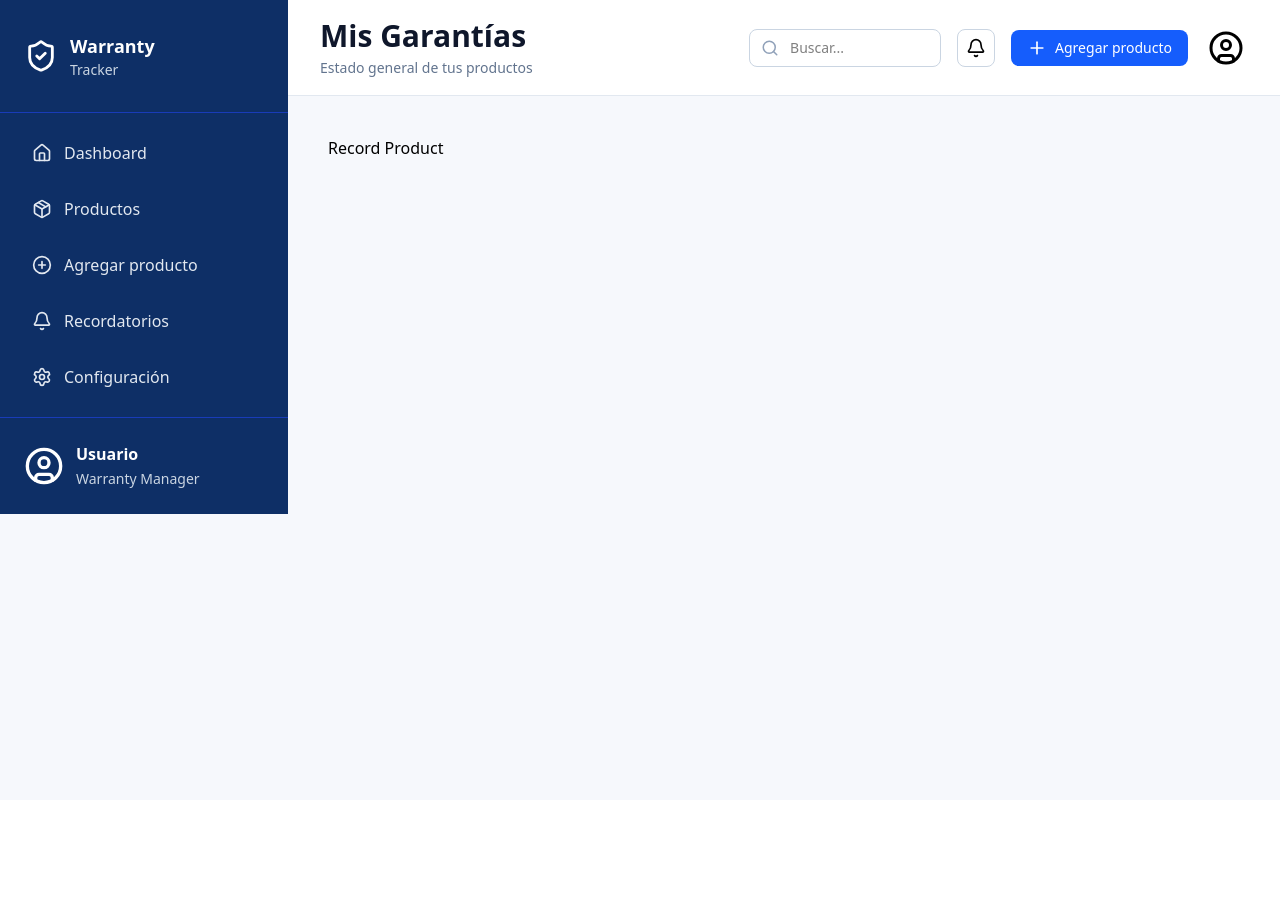
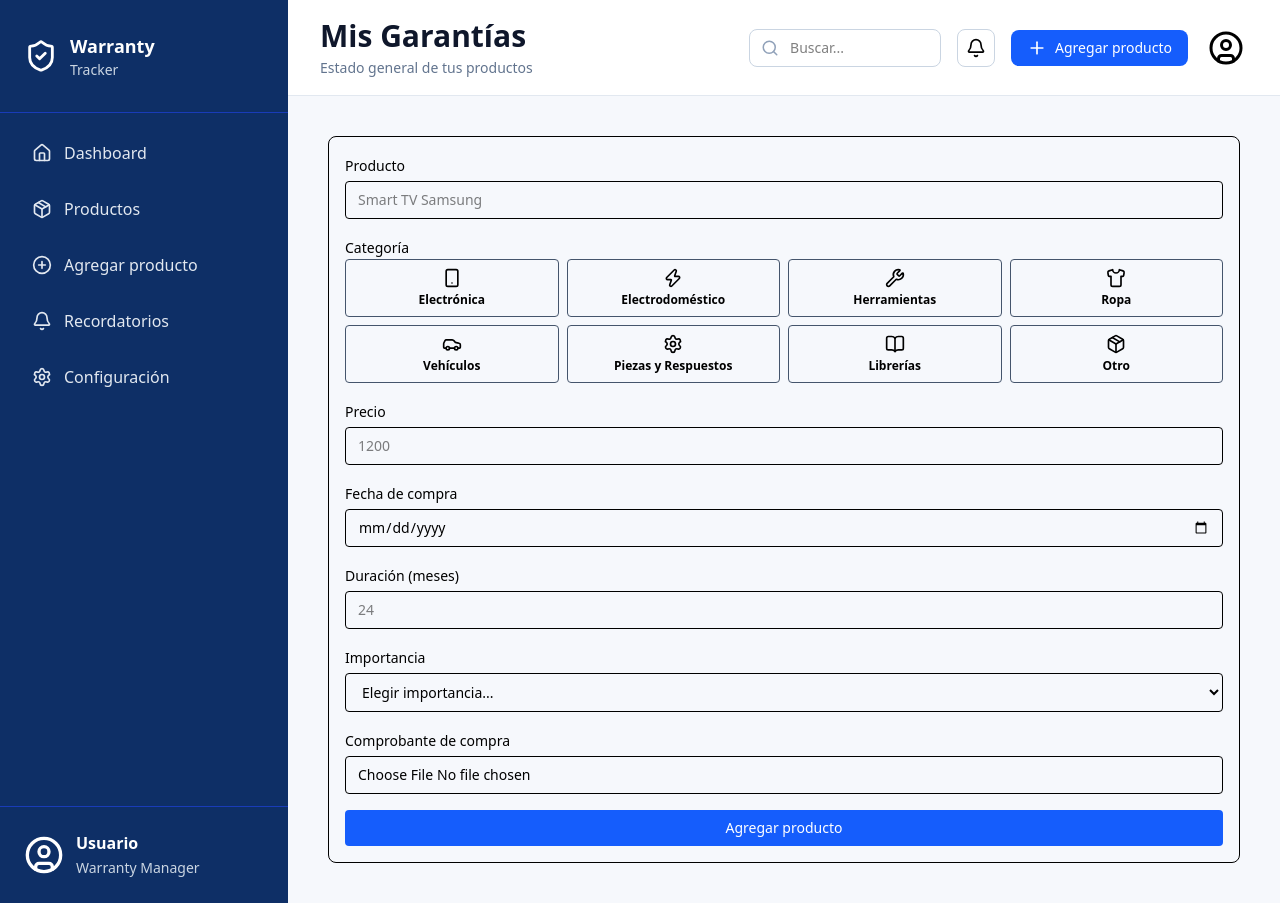
Before and after one commit to Josu98888/warranty-app-next, a Next.js app: page /record-product in a window 1280 px wide. Before the commit the page ends 800 px from the top, so only its background shows below. Built offline with nearby package versions, Linux system fonts and the light colour scheme.

Commit message:
feat: add pages and BUGFIXES.md

```diff
--- a/src/app/(pages)/record-product/page.tsx
+++ b/src/app/(pages)/record-product/page.tsx
@@ -1,14 +1,9 @@
-import type { Metadata } from "next";
-
-export const metadata: Metadata = {
-  title: "Agregar producto | Warranty App",
-  description: "Formulario para registrar un nuevo producto y su garantía.",
-};
+import { ProductForm } from "@/features/products/components/ProductForm";
 
 export default function RecordProductPage() {
-  return (
-    <main>
-      <h1>Record Product</h1>
-    </main>
-  );
+    return (
+        <main>
+            <ProductForm />
+        </main>
+    );
 }
--- a/src/app/(pages)/reminders/page.tsx
+++ b/src/app/(pages)/reminders/page.tsx
@@ -1,14 +1,52 @@
-import type { Metadata } from "next";
+"use client";
 
-export const metadata: Metadata = {
-  title: "Recordatorios | Warranty App",
-  description: "Garantías próximas a vencer o ya vencidas.",
-};
+import { useProductFilters } from "@/features/products/hooks/useProducts";
+import { getWarrantyStatus } from "@/features/warranty/utils/warrantyStatus";
 
 export default function RemindersPage() {
+  const { filteredProductsWithWarranty } = useProductFilters();
+
+  const upcoming = filteredProductsWithWarranty.filter((p) => {
+    const status = getWarrantyStatus(p.warranty?.expiryDate);
+    return status?.variant === "expiring-soon" || status?.variant === "expired";
+  });
+
   return (
-    <main>
-      <h1>Reminders</h1>
-    </main>
+    <section className="p-6">
+      <h1 className="text-2xl font-bold mb-2">Recordatorios</h1>
+      <p className="text-slate-500 text-sm mb-6">
+        Garantías próximas a vencer o ya vencidas
+      </p>
+
+      {upcoming.length === 0 && (
+        <p className="text-slate-400">
+          No hay garantías próximas a vencer. ¡Todo en orden!
+        </p>
+      )}
+
+      <ul className="flex flex-col gap-3">
+        {upcoming.map((p) => {
+          const status = getWarrantyStatus(p.warranty?.expiryDate);
+
+          return (
+            <li
+              key={p.id}
+              className={`border rounded-lg p-4 ${status?.className}`}
+            >
+              <p className="font-semibold">{p.name}</p>
+              <p className="text-sm">{status?.label}</p>
+
+              {p.receipt && (
+                <img
+                  src={p.receipt}
+                  alt="Comprobante"
+                  className="mt-2 h-20 rounded border"
+                />
+              )}
+            </li>
+          );
+        })}
+      </ul>
+    </section>
   );
 }
--- /dev/null
+++ b/src/features/products/components/ProductForm.tsx
@@ -0,0 +1,194 @@
+"use client";
+import { useForm } from "react-hook-form";
+import { zodResolver } from "@hookform/resolvers/zod";
+import { productSchema, type productFormDataT } from "../schema";
+import { useProductStore } from "../store";
+import { useWarrantyStore } from "@/features/warranty/store";
+import toast from "react-hot-toast";
+import { CATEGORIES } from "../categories";
+
+export function ProductForm() {
+  const addProduct = useProductStore((state) => state.addProduct);
+
+  const evaluateWarranty = useWarrantyStore((state) => state.evaluateWarranty);
+
+  const {
+    register,
+    handleSubmit,
+    watch,
+    setValue,
+    reset,
+    formState: { errors },
+  } = useForm<productFormDataT>({
+    resolver: zodResolver(productSchema),
+  });
+
+  const onSubmit = (data: productFormDataT) => {
+    const newProduct = { ...data, id: crypto.randomUUID() };
+
+    addProduct(newProduct);
+
+    evaluateWarranty(newProduct);
+
+    reset();
+
+    toast.success("Producto agregado correctamente", { duration: 3000 });
+  };
+
+  return (
+    <form
+      onSubmit={handleSubmit(onSubmit)}
+      className="flex flex-col gap-4 p-4 border rounded-lg"
+    >
+      <div>
+        <label htmlFor="name" className="text-sm font-medium">
+          Producto
+        </label>
+        <input
+          id="name"
+          {...register("name")}
+          className="mt-1 w-full border rounded px-3 py-2 text-sm"
+          placeholder="Smart TV Samsung"
+        />
+        {errors.name && (
+          <p className="text-red-600 text-xs mt-1">{errors.name.message}</p>
+        )}
+      </div>
+
+      <div>
+        <label htmlFor="category" className="text-sm font-medium">
+          Categoría
+        </label>
+
+        <article className="grid grid-cols-4 gap-2">
+          {CATEGORIES.map((category) => (
+            <label
+              key={category.value}
+              className={`flex flex-col items-center gap-1 p-2 border rounded cursor-pointer text-xs font-semibold
+                                ${watch("category") === category.value ? "border-blue-600 bg-blue-300" : "border-slate-600"}`}
+            >
+              <input
+                type="radio"
+                value={category.value}
+                {...register("category")}
+                className="hidden"
+              />
+
+              <category.icon size={20} />
+
+              {category.label}
+            </label>
+          ))}
+        </article>
+
+        {errors.category && (
+          <p className="text-red-600 text-xs mt-1">{errors.category.message}</p>
+        )}
+      </div>
+
+      <div>
+        <label htmlFor="price" className="text-sm font-medium">
+          Precio
+        </label>
+        <input
+          id="price"
+          type="number"
+          {...register("price", { valueAsNumber: true })}
+          className="mt-1 w-full border rounded px-3 py-2 text-sm"
+          placeholder="1200"
+        />
+        {errors.price && (
+          <p className="text-red-600 text-xs mt-1">{errors.price.message}</p>
+        )}
+      </div>
+
+      <div>
+        <label htmlFor="purchaseDate" className="text-sm font-medium">
+          Fecha de compra
+        </label>
+        <input
+          id="purchaseDate"
+          type="date"
+          {...register("purchaseDate")}
+          className="mt-1 w-full border rounded px-3 py-2 text-sm"
+        />
+        {errors.purchaseDate && (
+          <p className="text-red-600 text-xs mt-1">
+            {errors.purchaseDate.message}
+          </p>
+        )}
+      </div>
+
+      <div>
+        <label htmlFor="durationMonths" className="text-sm font-medium">
+          Duración (meses)
+        </label>
+        <input
+          id="durationMonths"
+          type="number"
+          {...register("durationMonths", { valueAsNumber: true })}
+          className="mt-1 w-full border rounded px-3 py-2 text-sm"
+          placeholder="24"
+        />
+        {errors.durationMonths && (
+          <p className="text-red-600 text-xs mt-1">
+            {errors.durationMonths.message}
+          </p>
+        )}
+      </div>
+
+      <div>
+        <label htmlFor="importance" className="text-sm font-medium">
+          Importancia
+        </label>
+        <select
+          id="importance"
+          {...register("importance")}
+          className="mt-1 w-full border rounded px-3 py-2 text-sm"
+        >
+          <option value="">Elegir importancia...</option>
+          <option value="Low">Alta</option>
+          <option value="Medium">Media</option>
+          <option value="High">Baja</option>
+        </select>
+        {errors.importance && (
+          <p className="text-red-600 text-xs mt-1">
+            {errors.importance.message}
+          </p>
+        )}
+      </div>
+      <div>
+        <label htmlFor="receipt" className="text-sm font-medium">
+          Comprobante de compra
+        </label>
+        <input
+          id="receipt"
+          type="file"
+          accept="image/*,application/pdf"
+          onChange={(e) => {
+            const file = e.target.files?.[0];
+            if (!file) return;
+            const reader = new FileReader();
+            reader.onload = () => setValue("receipt", reader.result as string);
+            reader.readAsDataURL(file);
+          }}
+          className="mt-1 w-full border rounded px-3 py-2 text-sm"
+        />
+        {watch("receipt") && (
+          <img
+            src={watch("receipt")}
+            alt="Vista previa del comprobante"
+            className="mt-2 h-16 rounded border"
+          />
+        )}
+      </div>
+
+      <button
+        type="submit"
+        className="bg-blue-600 text-white rounded px-4 py-2 text-sm hover:bg-blue-700"
+      >
+        Agregar producto
+      </button>
+    </form>
+  );
+}
--- /dev/null
+++ b/src/features/products/components/ProductList.tsx
@@ -0,0 +1,28 @@
+"use client";
+import { useProductStore } from "../store";
+
+export function ProductList() {
+  const products = useProductStore((s) => s.products);
+
+  if (products.length === 0) {
+    return (
+      <p className="text-gray-500 text-sm mt-4">
+        No hay productos cargados todavía.
+      </p>
+    );
+  }
+
+  return (
+    <ul className="mt-4 flex flex-col gap-3">
+      {products.map((product) => (
+        <li key={product.id} className="border rounded-lg p-4">
+          <p className="font-medium">{product.name}</p>
+          <p className="text-sm text-gray-500">
+            {product.category} · {product.purchaseDate} ·{" "}
+            {product.durationMonths} meses
+          </p>
+        </li>
+      ))}
+    </ul>
+  );
+}
```
Also changed, not shown: 1 other file (tests, documents, lock files or other folders).
